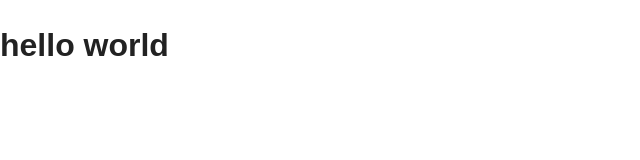
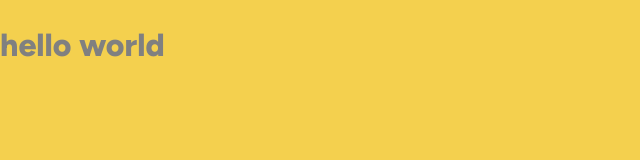
Before and after one commit to ZoitovNurulloh/blog-card, a plain HTML site: page index.html in a window 1280 px wide. Shown: the whole page, without its empty margins (0-640 px from the left). Drawn offline with Linux system fonts and the light colour scheme.

Commit message:
Add custom props and body styles

```diff
--- a/css/style.css
+++ b/css/style.css
@@ -30,6 +30,13 @@
 
 /* CUSTOM PROPS */
 
+:root {
+  --black:#111111;
+  --yellow:#f4d04e;
+  --grey:#7f7f7f;
+}
+
+
 
 /* GLOBAL */
 
@@ -49,9 +56,10 @@ body {
   display: flex;
   flex-direction: column;
   height: 100%;
-  background-color: #fff;
-  color: #222;
-  font-family: "Arial", sans-serif;
+  background-color: var(--yellow);
+  color: grey;
+  font-family: "Figtree", "Arial", sans-serif;
+  font-weight: 500;
   font-size: 16px;
   line-height: 1.5;
 }
```
